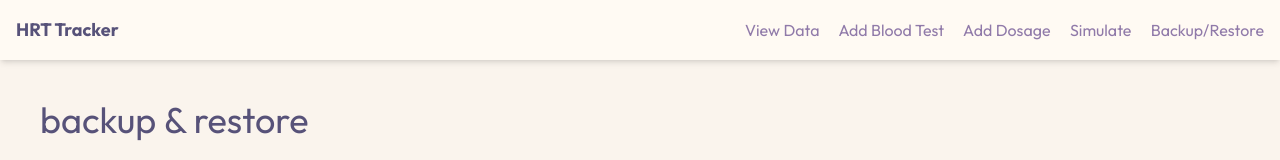
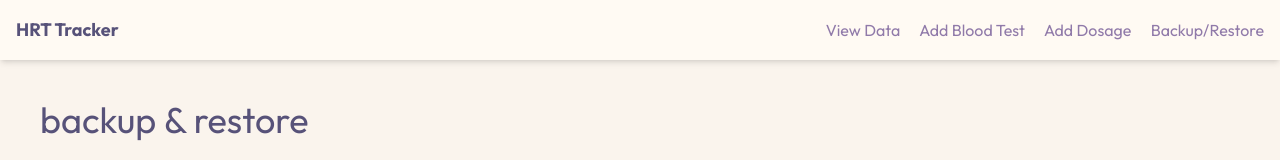
Before and after one commit to chaos-dotcom/hrt-tracker, a SvelteKit app: page /backup in a window 1280 px wide. Shown: the top 160 px of the page. Built offline with nearby package versions, Linux system fonts and the light colour scheme.

Commit message:
feat: remove simulate page

```diff
--- a/src/routes/+layout.svelte
+++ b/src/routes/+layout.svelte
@@ -30,11 +30,6 @@
 					>Add Dosage</a
 				>
 				<a
-					href="/simulate"
-					class="text-latte-rose-pine-iris transition-colors hover:text-rose-pine-love dark:text-rose-pine-iris"
-					>Simulate</a
-				>
-				<a
 					href="/backup"
 					class="text-latte-rose-pine-iris transition-colors hover:text-rose-pine-love dark:text-rose-pine-iris"
 					>Backup/Restore</a
```
